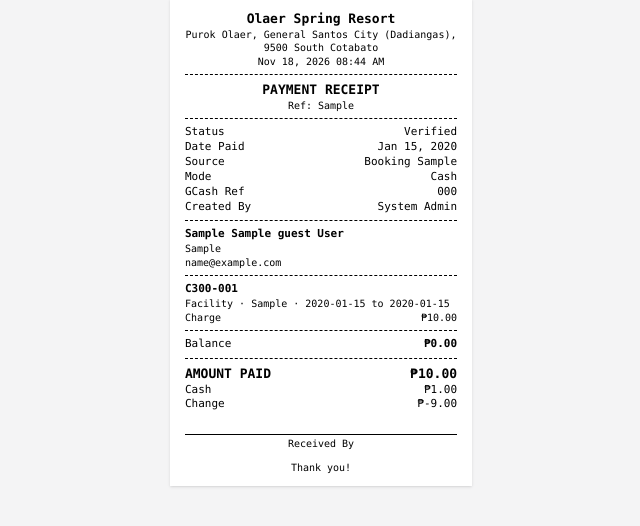
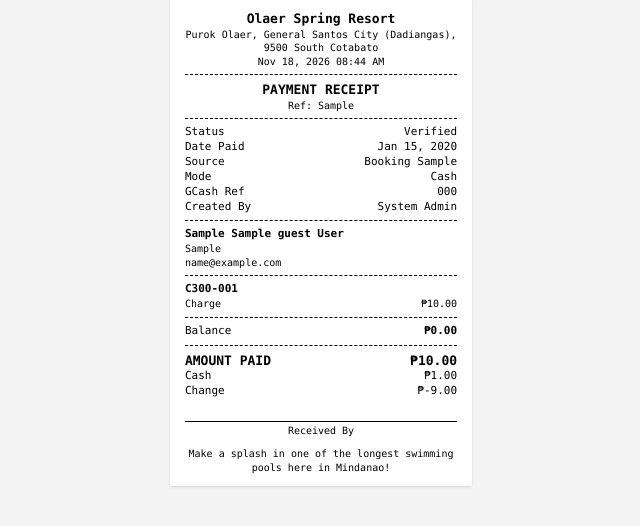
Before and after one commit to GinoongGatuslao/olaer-booking-management, a Laravel app: page /print/payment/1 in a window 1280 px wide. Shown: the part 153-679 px from the top of the page, without its empty margins (335-975 px from the left). Run offline with Laravel 12, Linux system fonts and the light colour scheme; a user stored in the database is signed in; data comes from the database, SQL or seed files in the repository; tables that the repository leaves empty hold one stand-in row (values such as "Sample post"); style sheets or scripts are compiled from the project's sources; parts of the project's set-up code (start-up, migrations or seed data) failed here and were passed over; some libraries are stand-ins or nearby versions.

Commit message:
Update payment-receipt.blade.php

```diff
--- a/resources/views/print/payment-receipt.blade.php
+++ b/resources/views/print/payment-receipt.blade.php
@@ -29,7 +29,6 @@
         @foreach ($breakdown['lines'] as $line)
             <div style="margin-top: 5px;">
                 <p class="t-strong">{{ $line['label'] }}</p>
-                <p class="t-small">{{ $line['group'] }}@if ($line['detail']) · {{ $line['detail'] }}@endif</p>
                 <div class="t-row t-small"><span>Charge</span><span>{{ $peso($line['charge']) }}</span></div>
                 @if ((float) $line['remaining'] > 0)
                     <div class="t-row t-small"><span>Still owed</span><span>{{ $peso($line['remaining']) }}</span></div>
@@ -56,5 +55,5 @@
 
     <div class="t-sign">Received By</div>
 
-    <p class="t-center t-small" style="margin-top: 10px;">Thank you!</p>
+    <p class="t-center t-small" style="margin-top: 10px;">Make a splash in one of the longest swimming pools here in Mindanao!</p>
 </x-print.layout>
```
